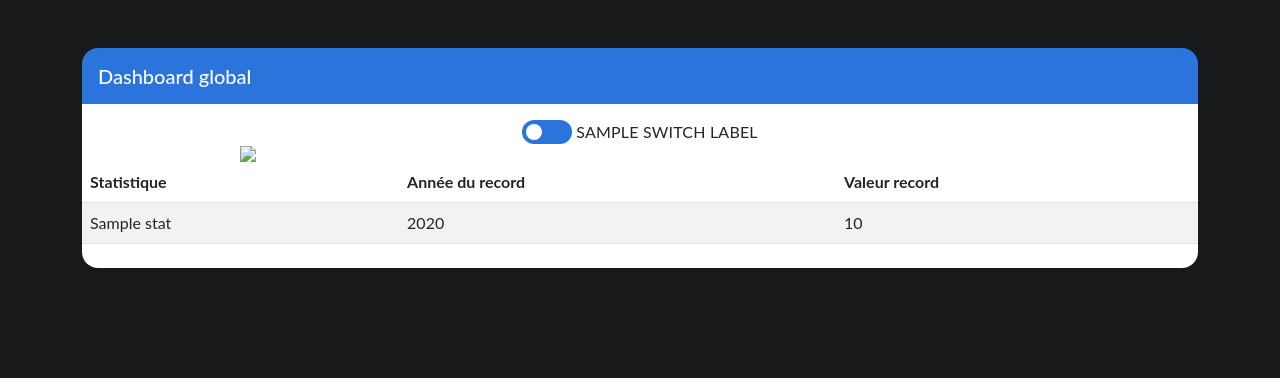
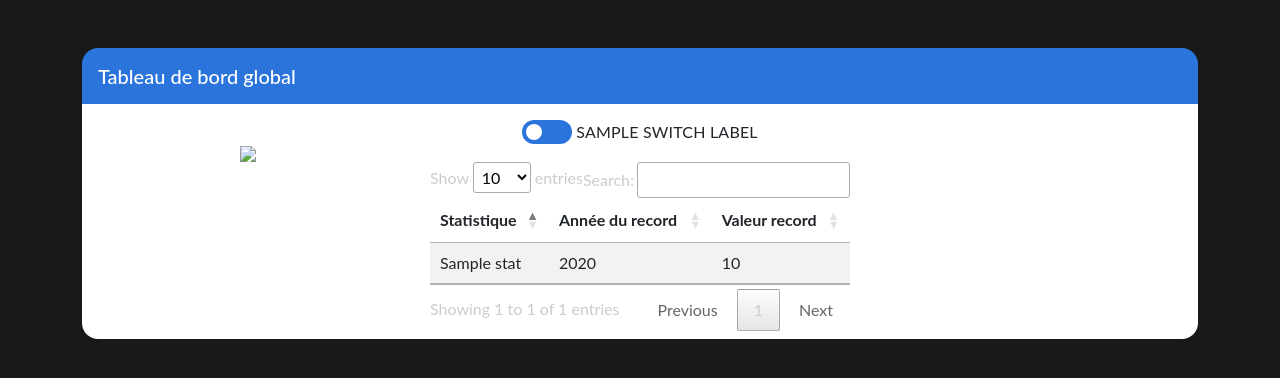
Before and after one commit to Carneiro-David/twitch_project, a Flask app: template templates/global.html in a window 1280 px wide. Shown: the part 79-457 px from the top of the page. Run offline with Flask 3, Linux system fonts and the light colour scheme; the template is opened without the code that fills it: most values are stand-ins (such as "Sample title", 1, 10 or a date in 2020); some libraries are stand-ins or nearby versions.

Commit message:
fix: datatable semi fini

```diff
--- a/main.py
+++ b/main.py
@@ -1,8 +1,5 @@
-from flask import Flask, render_template
-from flask_mysqldb import MySQL
 from controllers.annee_controller import AnneeController
 from controllers.global_controller import GlobalController
-
 import pandas as pd
 from flask import Flask, request, render_template, jsonify
 from flask_mysqldb import MySQL
@@ -77,12 +74,10 @@ def filter_data(jeu):
             cursor.execute(query, (jeu, selected_year))
             dataFrameAnnee = pd.DataFrame(cursor.fetchall(), columns=[desc[0] for desc in cursor.description])
 
-            # Remplacer les numéros des mois par leurs abréviations
             month_mapping = {1: 'Jan', 2: 'Fev', 3: 'Mar', 4: 'Avr', 5: 'Mai', 6: 'Jun',
                             7: 'Jul', 8: 'Aou', 9: 'Sep', 10: 'Oct', 11: 'Nov', 12: 'Dec'}
             dataFrameAnnee['month'] = dataFrameAnnee['month'].replace(month_mapping)
 
-            # Convertir les mois en catégorie et spécifier l'ordre des catégories
             months_order = ['Jan', 'Fev', 'Mar', 'Avr', 'Mai', 'Jun', 'Jul', 'Aou', 'Sep', 'Oct', 'Nov', 'Dec']
             dataFrameAnnee['month'] = pd.Categorical(dataFrameAnnee['month'], categories=months_order, ordered=True)
 
--- a/templates/base.html
+++ b/templates/base.html
@@ -32,9 +32,11 @@
     <footer>
 
     </footer>
-    <script src="https://code.jquery.com/jquery-3.6.1.js" integrity="sha256-3zlB5s2uwoUzrXK3BT7AX3FyvojsraNFxCc2vC/7pNI=" crossorigin="anonymous"></script>
-    <script src="https://cdn.jsdelivr.net/npm/bootstrap@5.2.3/dist/js/bootstrap.bundle.min.js" integrity="sha384-kenU1KFdBIe4zVF0s0G1M5b4hcpxyD9F7jL+jjXkk+Q2h455rYXK/7HAuoJl+0I4" crossorigin="anonymous"></script>
-    <script type="text/javascript" charset="utf8" src="https://cdn.datatables.net/1.10.25/js/jquery.dataTables.js"></script>
-    <script src="{{ url_for('static', filename='js/script.js') }}"></script>
+    {% block script %}
+      <script src="https://code.jquery.com/jquery-3.6.1.js" integrity="sha256-3zlB5s2uwoUzrXK3BT7AX3FyvojsraNFxCc2vC/7pNI=" crossorigin="anonymous"></script>
+      <script src="https://cdn.jsdelivr.net/npm/bootstrap@5.2.3/dist/js/bootstrap.bundle.min.js" integrity="sha384-kenU1KFdBIe4zVF0s0G1M5b4hcpxyD9F7jL+jjXkk+Q2h455rYXK/7HAuoJl+0I4" crossorigin="anonymous"></script>
+      <script type="text/javascript" charset="utf8" src="https://cdn.datatables.net/1.10.25/js/jquery.dataTables.js"></script>
+      <script src="{{ url_for('static', filename='js/script.js') }}"></script>
+    {% endblock %}
 </body>
 </html>
--- a/templates/global.html
+++ b/templates/global.html
@@ -3,7 +3,7 @@
 {% block content %}
 <div class="card-body p-0">
     <div class="card-header bg-bleuAzur p-3 m-0">
-        <h5 class="card-title text-white m-0">Dashboard global</h5>
+        <h5 class="card-title text-white m-0">Tableau de bord global</h5>
     </div>
 
     <div class="cardStats py-2">
@@ -25,7 +25,7 @@
             </div>
         </div>
 
-        <table class="table table-striped">
+        <table id="maTable" class="table table-striped">
             <thead>
                 <tr>
                     <th>Statistique</th>
@@ -46,9 +46,16 @@
     </div>
 </div>
 
+{% endblock %}
+{% block script %}
+{{ super () }}
 <script>
     document.getElementById('unitSwitch').addEventListener('change', function () {
         document.getElementById('graphToggleForm').submit();
     });
+
+    $(document).ready( function () {
+        $('#maTable').DataTable();
+    });
 </script>
 {% endblock %}
--- a/templates/jeu.html
+++ b/templates/jeu.html
@@ -53,6 +53,10 @@
             </div>
         </div>
     </div>
+{% endblock %}
+
+{% block script %}
+{{ super () }}
     <script>
         document.addEventListener('DOMContentLoaded', function () {
             var yearSelect = document.getElementById('year-select');
```
Also changed, not shown: static/global_avg_viewers_graph.png, static/global_hrswatchd_graph.png.
